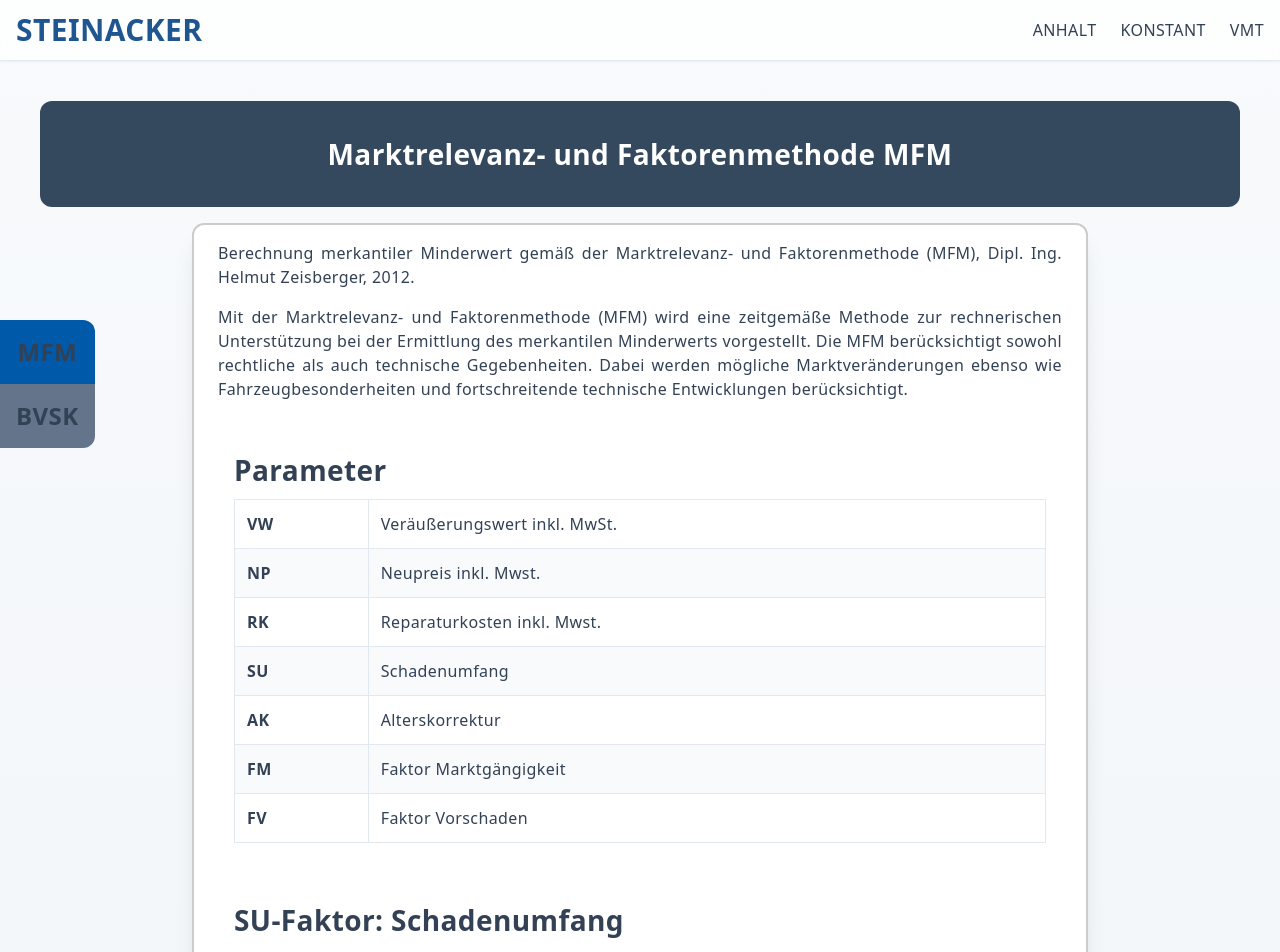
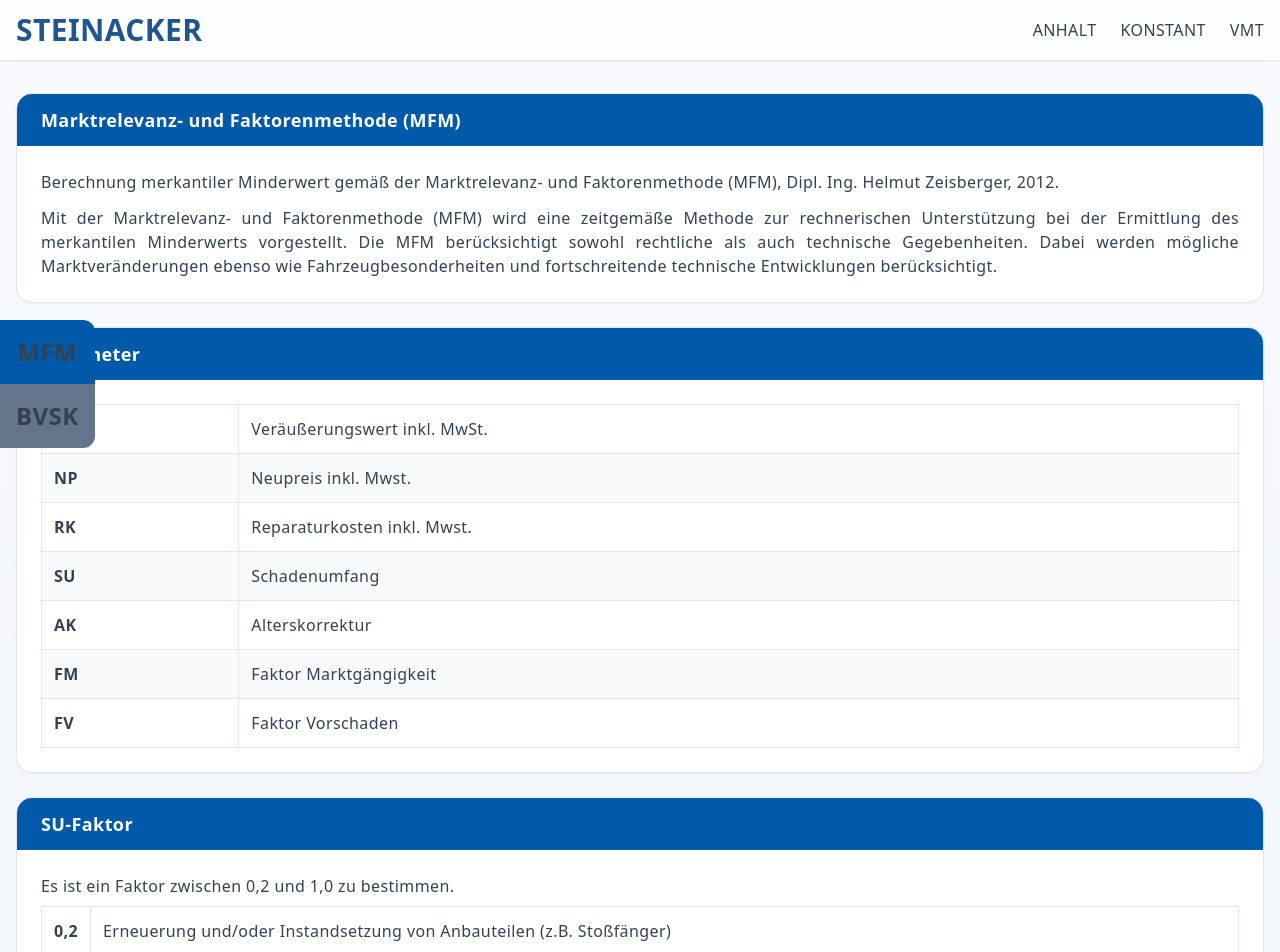
Before and after one commit to hoidOS/ifu, a Next.js app: page /Minderwert/MFM in a window 1280 px wide. Shown: the top 952 px of the page. Built offline with nearby package versions, Linux system fonts and the light colour scheme.

Commit message:
feat: codex magic

```diff
--- a/pages/BVSK.tsx
+++ b/pages/BVSK.tsx
@@ -1,31 +1,26 @@
-import Link from 'next/link';
-import NavEval from './NavEval';
+import Head from 'next/head'
+import NavEval from './NavEval'
 
 function BVSK() {
-    return (
-        <div className="grid">
+  return (
+    <div className="grid gap-6 mx-auto max-w-7xl px-4 py-8">
+      <Head>
+        <title>Minderwert | BVSK</title>
+        <meta name="viewport" content="width=device-width, initial-scale=1" />
+      </Head>
 
+      <div className="rounded-2xl shadow-sm overflow-hidden border border-slate-200 bg-white">
+        <div className="bg-[#0059a9] text-white px-6 py-3">
+          <h2 className="text-lg font-semibold">BVSK</h2>
+        </div>
+        <div className="p-6">
+          <p className="text-slate-700">Inhalt folgt.</p>
+        </div>
+      </div>
 
-
-
-
-
-
-
-
-
-
-
-
-
-
-
-
-
-
-            <NavEval />
-        </div>
-    )
+      <NavEval />
+    </div>
+  )
 }
 
 export default BVSK
--- a/pages/Minderwert.tsx
+++ b/pages/Minderwert.tsx
@@ -1,8 +1,6 @@
 import Head from 'next/head'
-import Link from 'next/link';
 import { useState } from 'react'
 import NavEval from './NavEval';
-import ValueCalc from './Minderwert/ValueCalc';
 
 function Minderwert() {
 
@@ -25,8 +23,11 @@ function Minderwert() {
 
 
 
-                <div className="rounded-2xl border border-slate-200 bg-white p-6 shadow-sm">
-                    <h2 className="pr-6 text-left text-primary-700 mb-2">BVSK</h2>
+                <div className="rounded-2xl shadow-sm overflow-hidden border border-slate-200 bg-white">
+                    <div className="bg-[#0059a9] text-white px-6 py-3">
+                        <h2 className="text-lg font-semibold">BVSK</h2>
+                    </div>
+                    <div className="p-6">
                     <table>
                         <tbody>
                             <tr>
@@ -66,10 +67,14 @@ function Minderwert() {
                             </tr>
                         </tbody>
                     </table>
+                    </div>
                 </div>
 
-                <div className="rounded-2xl border border-slate-200 bg-white p-6 shadow-sm">
-                    <h2 className="pr-6 text-left text-primary-700 mb-2">MFM</h2>
+                <div className="rounded-2xl shadow-sm overflow-hidden border border-slate-200 bg-white">
+                    <div className="bg-[#0059a9] text-white px-6 py-3">
+                        <h2 className="text-lg font-semibold">MFM</h2>
+                    </div>
+                    <div className="p-6">
                     <table>
                         <tbody>
                             <tr>
@@ -150,8 +155,13 @@ function Minderwert() {
                             </tr>
                         </tbody>
                     </table>
+                    </div>
                 </div>
-                <div className="rounded-2xl border border-slate-200 bg-white p-6 shadow-sm">
+                <div className="rounded-2xl shadow-sm overflow-hidden border border-slate-200 bg-white">
+                    <div className="bg-[#0059a9] text-white px-6 py-3">
+                        <h2 className="text-lg font-semibold">Berechnung</h2>
+                    </div>
+                    <div className="p-6">
                     <table>
                         <tbody>
                             <tr>
@@ -190,6 +200,7 @@ function Minderwert() {
                             </tr>
                         </tbody>
                     </table>
+                    </div>
                 </div>
 
                 <NavEval />
--- a/pages/Minderwert/MFM.tsx
+++ b/pages/Minderwert/MFM.tsx
@@ -1,32 +1,50 @@
-import Link from "next/link";
+import Head from 'next/head'
 import NavEval from '../NavEval';
 import Params from './MFM/Params';
 import SU from './MFM/SU';
 
 function MFM() {
     return (
-        <div className="grid p-2 lg:p-10">
-            <div className="flex justify-center text-white p-8 mb-4 bg-[#34495e] text-center rounded-xl">
-                <h1>Marktrelevanz- und Faktorenmethode MFM</h1>
+        <div className="grid gap-6 mx-auto max-w-7xl px-4 py-8">
+            <Head>
+                <title>Minderwert | MFM</title>
+                <meta name="viewport" content="width=device-width, initial-scale=1" />
+            </Head>
+
+            <div className="rounded-2xl shadow-sm overflow-hidden border border-slate-200 bg-white">
+                <div className="bg-[#0059a9] text-white px-6 py-3">
+                    <h2 className="text-lg font-semibold">Marktrelevanz- und Faktorenmethode (MFM)</h2>
+                </div>
+                <div className="p-6 space-y-3 text-justify">
+                    <p>
+                        Berechnung merkantiler Minderwert gemäß der Marktrelevanz- und Faktorenmethode (MFM), Dipl. Ing. Helmut
+                        Zeisberger, 2012.
+                    </p>
+                    <p>
+                        Mit der Marktrelevanz- und Faktorenmethode (MFM) wird eine zeitgemäße Methode zur rechnerischen Unterstützung
+                        bei der Ermittlung des merkantilen Minderwerts vorgestellt. Die MFM berücksichtigt sowohl rechtliche als auch
+                        technische Gegebenheiten. Dabei werden mögliche Marktveränderungen ebenso wie Fahrzeugbesonderheiten und
+                        fortschreitende technische Entwicklungen berücksichtigt.
+                    </p>
+                </div>
             </div>
-            <div className="grid justify-end m-auto max-w-4xl bg-white border-2 border-solid rounded-xl border-[#ccc] shadow-xl">
-                <div className="m-2 px-4 pt-2 text-justify">
-                    Berechnung merkantiler Minderwert gemäß der Marktrelevanz- und
-                    Faktorenmethode (MFM), Dipl. Ing. Helmut Zeisberger, 2012.
+
+            <div className="rounded-2xl shadow-sm overflow-hidden border border-slate-200 bg-white">
+                <div className="bg-[#0059a9] text-white px-6 py-3">
+                    <h2 className="text-lg font-semibold">Parameter</h2>
                 </div>
-                <div className="m-2 px-4 text-justify">
-                    Mit der
-                    Marktrelevanz- und Faktorenmethode (MFM) wird eine zeitgemäße Methode
-                    zur rechnerischen Unterstützung bei der Ermittlung des merkantilen
-                    Minderwerts vorgestellt. Die MFM berücksichtigt sowohl rechtliche als
-                    auch technische Gegebenheiten. Dabei werden mögliche
-                    Marktveränderungen ebenso wie Fahrzeugbesonderheiten und
-                    fortschreitende technische Entwicklungen berücksichtigt.
+                <div className="p-6">
+                    <Params />
                 </div>
+            </div>
 
-                <Params />
-                <SU />
-
+            <div className="rounded-2xl shadow-sm overflow-hidden border border-slate-200 bg-white">
+                <div className="bg-[#0059a9] text-white px-6 py-3">
+                    <h2 className="text-lg font-semibold">SU-Faktor</h2>
+                </div>
+                <div className="p-6">
+                    <SU />
+                </div>
             </div>
 
             <NavEval />
--- a/pages/Minderwert/MFM/Params.tsx
+++ b/pages/Minderwert/MFM/Params.tsx
@@ -1,7 +1,6 @@
 function Params() {
   return (
-    <div className="mx-10 pt-10 pb-4">
-      <h1 className="pb-2">Parameter</h1>
+    <div>
       <table>
         <tbody>
           <tr>
--- a/pages/Minderwert/MFM/SU.tsx
+++ b/pages/Minderwert/MFM/SU.tsx
@@ -1,7 +1,6 @@
 function SU() {
   return (
-    <div className="mx-10 pt-10 pb-4">
-      <h1 className="pb-2">SU-Faktor: Schadenumfang</h1>
+    <div>
       <p className="mb-2">
         Es ist ein Faktor zwischen 0,2 und 1,0 zu bestimmen.
       </p>
--- a/pages/Stop.tsx
+++ b/pages/Stop.tsx
@@ -43,8 +43,8 @@ function Stop() {
 
       <div className="grid gap-6 mx-auto max-w-screen-2xl px-4 py-6 md:grid-cols-2">
 
-        <div className="rounded-2xl shadow-sm overflow-hidden border border-slate-200 bg-white">
-          <div className="bg-[#0059a9] text-white px-4 py-2">
+        <div className="rounded-2xl shadow-sm overflow-hidden border border-slate-200 bg-white no-print">
+          <div className="bg-[#0059a9] text-white px-4 py-2 card-header">
             <h2 className="text-base font-semibold">Anhaltevorgang</h2>
           </div>
           <div className="p-4">
@@ -112,8 +112,8 @@ function Stop() {
           </div>
         </div>
 
-        <div className="rounded-2xl shadow-sm overflow-hidden border border-slate-200 bg-white">
-          <div className="bg-[#0059a9] text-white px-4 py-2">
+        <div id="results-print" className="rounded-2xl shadow-sm overflow-hidden border border-slate-200 bg-white">
+          <div className="bg-[#0059a9] text-white px-4 py-2 card-header">
             <h2 className="text-base font-semibold">Ergebnisse</h2>
           </div>
           <div className="p-4">
--- a/styles/globals.css
+++ b/styles/globals.css
@@ -77,4 +77,24 @@
   ::-webkit-scrollbar-thumb:hover {
     background: #a0aec0;
   }
+
+  /* Print helpers for clean table export */
+  @media print {
+    @page { size: A4 portrait; margin: 10mm; }
+    nav, footer, .no-print { display: none !important; }
+    html, body { background: #ffffff !important; }
+    #results-print {
+      display: block !important;
+      border: none !important;
+      box-shadow: none !important;
+      width: 100% !important;
+      max-width: none !important;
+    }
+    #results-print .card-header {
+      background: #0059a9 !important;
+      color: #ffffff !important;
+      -webkit-print-color-adjust: exact;
+      print-color-adjust: exact;
+    }
+  }
 }
```
Also changed, not shown: pages/Sonst.tsx (+34 -15 lines), pages/VMT.tsx (+24 -6 lines), 1 other file (tests, documents, lock files or other folders).
